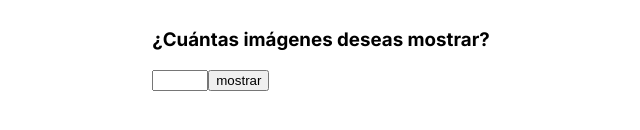
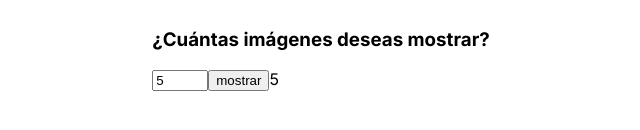
Before and after one commit to Aluonam/tsx_270224, a Next.js app: page / in a window 1280 px wide. Shown: the part 454-584 px from the top of the page, without its empty margins (319-959 px from the left). Built offline with nearby package versions, Linux system fonts and the light colour scheme.

Commit message:
feat: receives by parameter number entered by user

```diff
--- a/pages/components/imageList/ImageList.tsx
+++ b/pages/components/imageList/ImageList.tsx
@@ -14,7 +14,7 @@ const ImageList = () => {
     ]
 
     const [allImages, setAllImages] = useState<imagePrototype>() //GUARDA LISTA QUE RECIBE DE LA API
-    const [userNumber, setUserNumber] = useState<number>() //GUARDA NUMERO QUE HA ESCRITO EL USUARIO
+    const [userNumber, setUserNumber] = useState<number>(5) //GUARDA NUMERO QUE HA ESCRITO EL USUARIO
 
     const apiCall = async (numImages:number)=>{
         try{
@@ -28,7 +28,7 @@ const ImageList = () => {
     <div>
     <h3>¿Cuántas imágenes deseas mostrar?</h3>
     <input type='number' max={50} min={0} onChange={(e)=>setUserNumber(parseInt(e.target.value))} value={userNumber}></input>
-    <button onClick={()=>{apiCall(3)}}>mostrar</button>
+    <button onClick={()=>{apiCall(userNumber)}}>mostrar</button>
     {userNumber}
     </div>
   )
```
